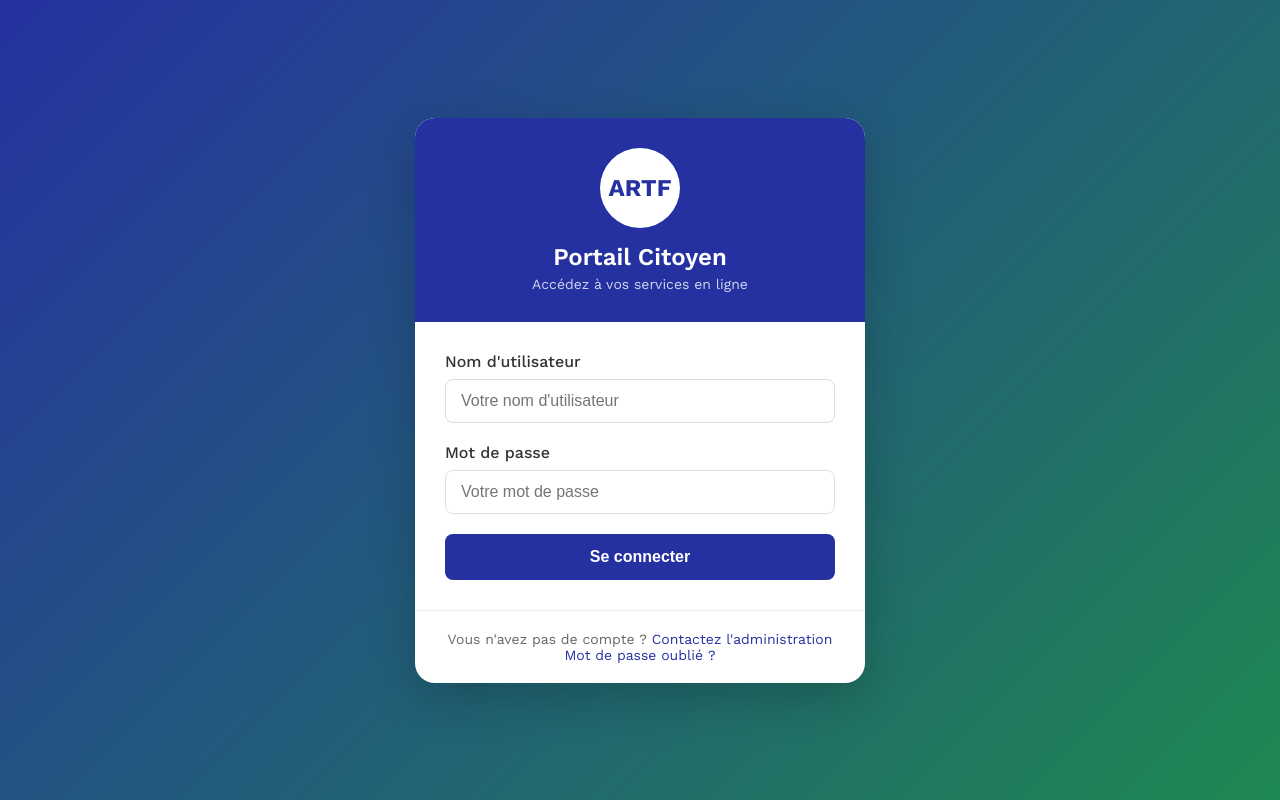
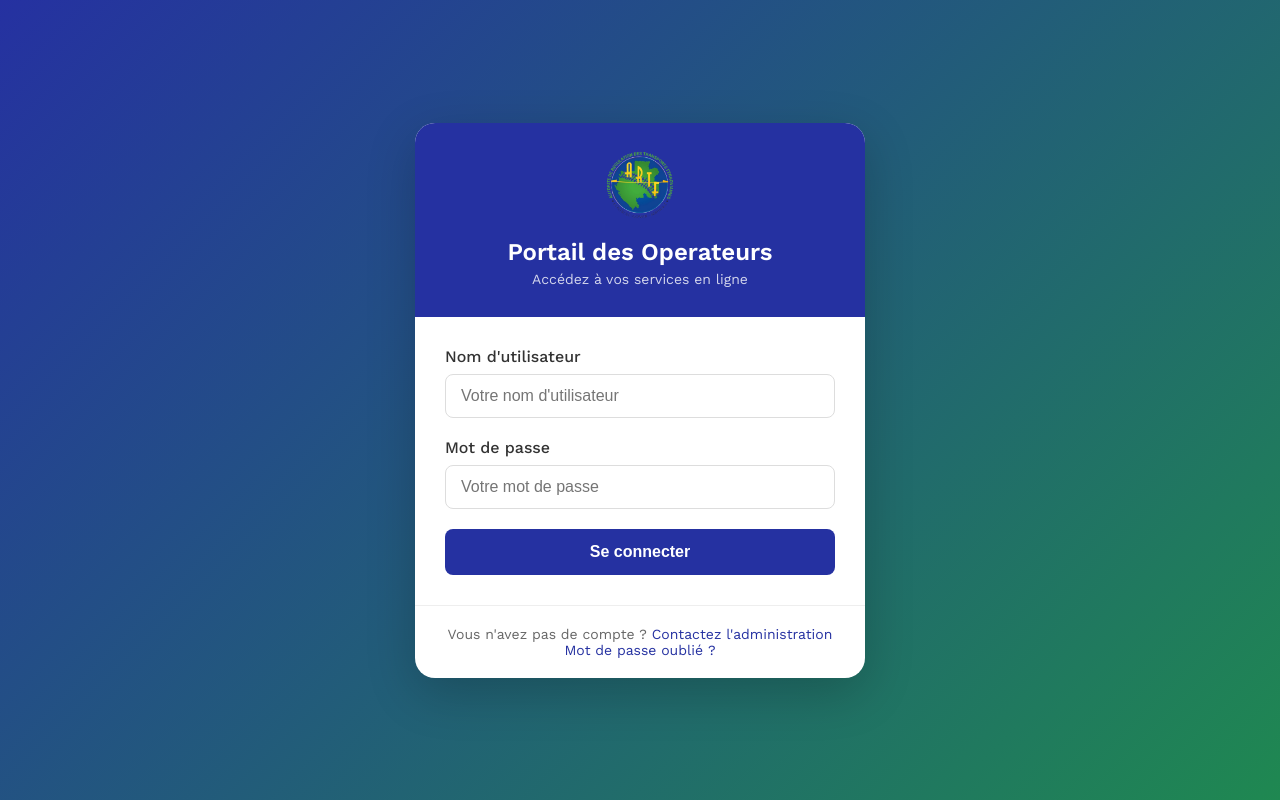
Before and after one commit to ARTF-Internship/web-site-ARTF, a plain HTML site: page login.html in a window 1280 px wide. Drawn offline with nearby package versions, Linux system fonts and the light colour scheme; some packages are replaced by stand-ins of ours; a script that the page names is missing.

Commit message:
new version

```diff
--- a/login.html
+++ b/login.html
@@ -50,9 +50,9 @@
         }
 
         .login-logo {
-            width: 80px;
-            height: 80px;
-            background: white;
+            width: 70px;
+            height: 70px;
+
             border-radius: 50%;
             display: flex;
             align-items: center;
@@ -169,9 +169,11 @@
         <div class="login-container">
             <div class="login-header">
                 <div class="login-logo">
-                    <div class="login-logo-text">ARTF</div>
+                    <div class="login-logo-text"><img src="logo-artf.png"
+                            alt="Logo ARTF"
+                            style="height: 70px; width: 70px;"></div>
                 </div>
-                <h1 class="login-title">Portail Citoyen</h1>
+                <h1 class="login-title">Portail des Operateurs</h1>
                 <p class="login-subtitle">Accédez à vos services en ligne</p>
             </div>
 
```
Also changed, not shown: index.html (+1 -1 lines), services.html (+1 -1 lines).
